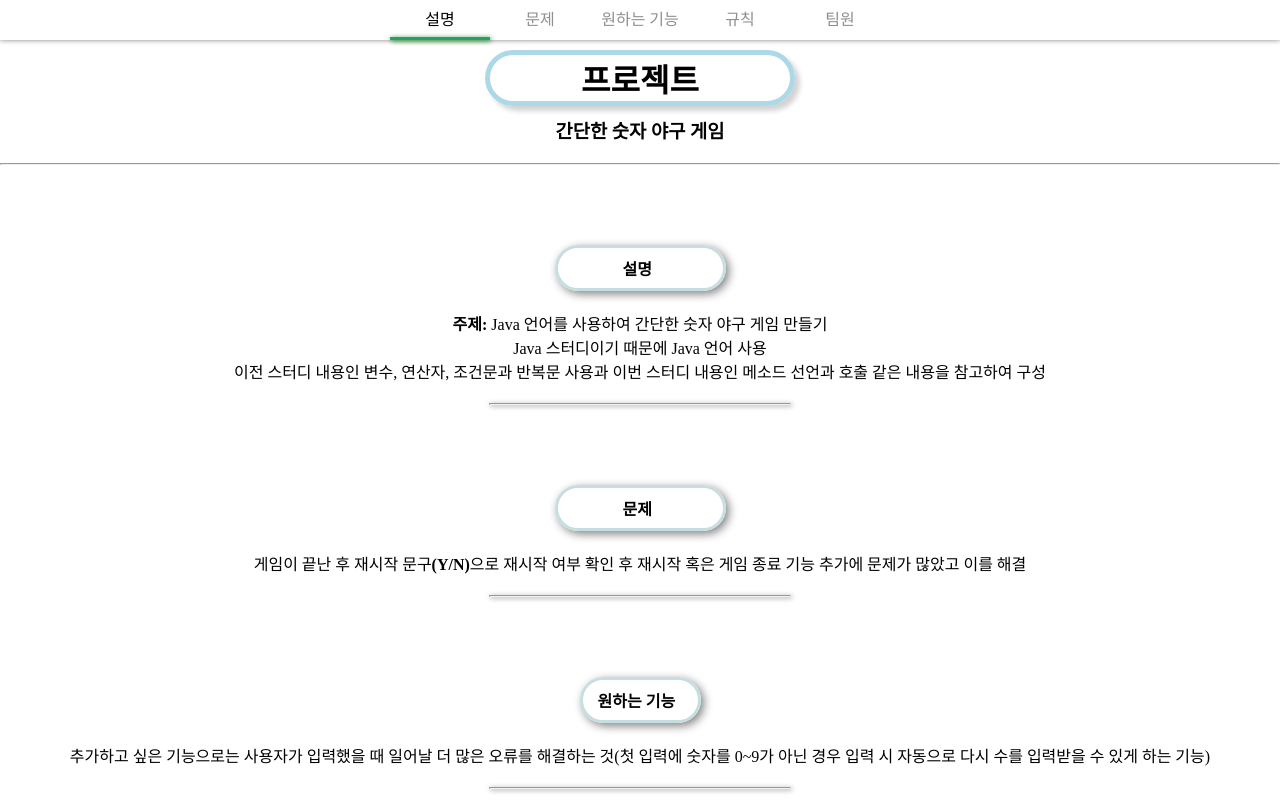
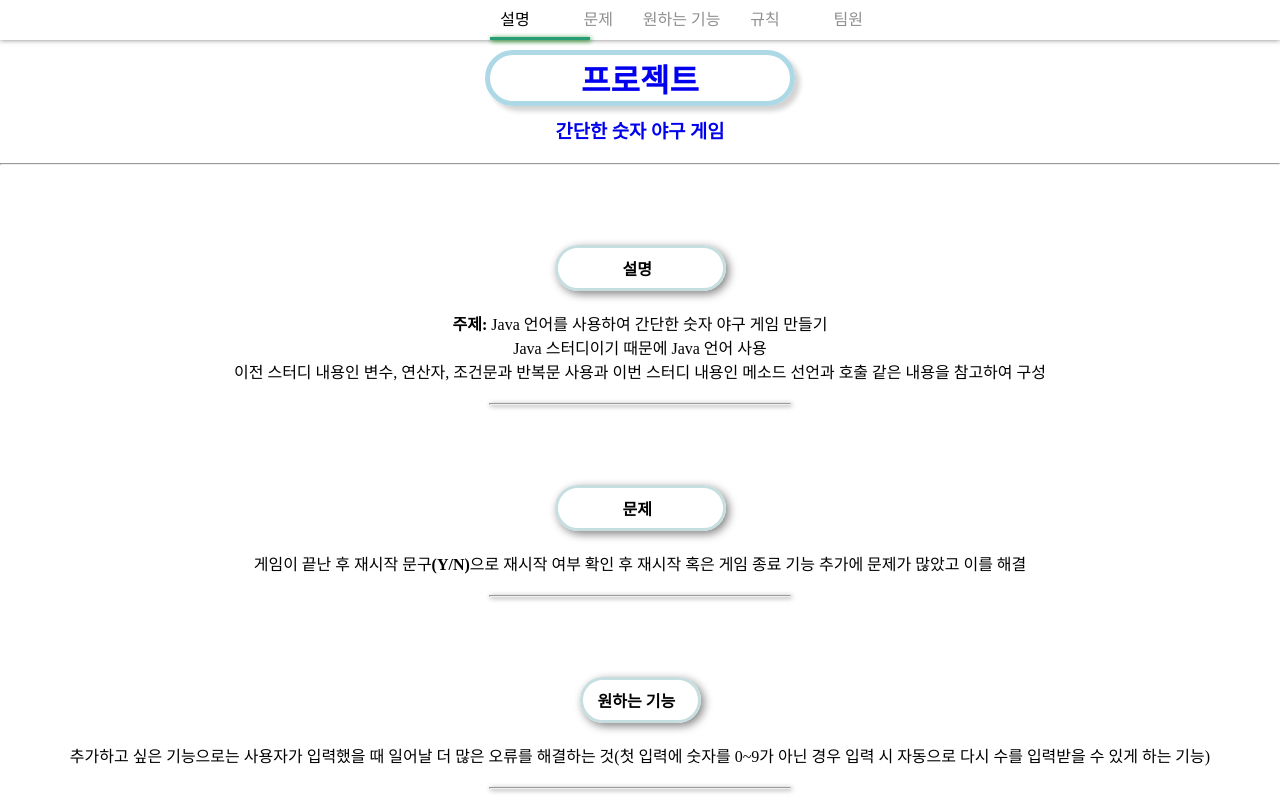
Before and after one commit to jwkwon0817/jwkwon0817.github.io, a plain HTML site: page index.html in a window 1280 px wide. Shown: the top 800 px of the page. Drawn offline with nearby package versions, Linux system fonts and the light colour scheme.

Commit message:
Update index.html

```diff
--- a/index.html
+++ b/index.html
@@ -12,7 +12,7 @@
     <title>Project</title>
 </head>
 <body>
-    <h1 id="#top">프로젝트</h1>
+    <h1 id="#top"><a href="https://github.com/jwkwon0817/BaseBallGame">프로젝트</h1>
     <h3>간단한 숫자 야구 게임</h3>
     <hr>
 
```
